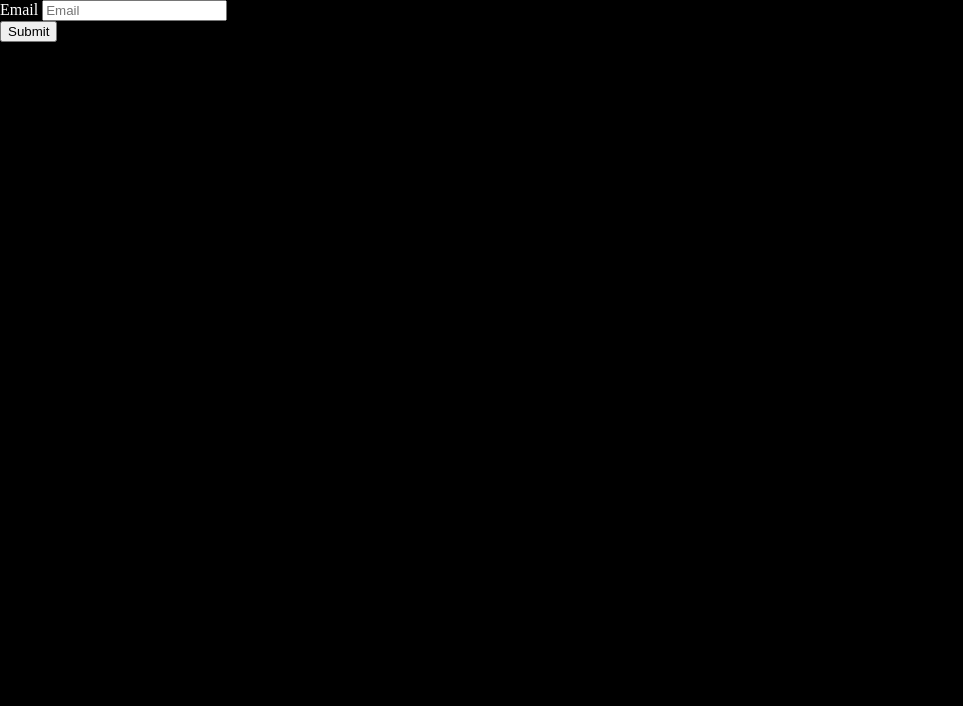
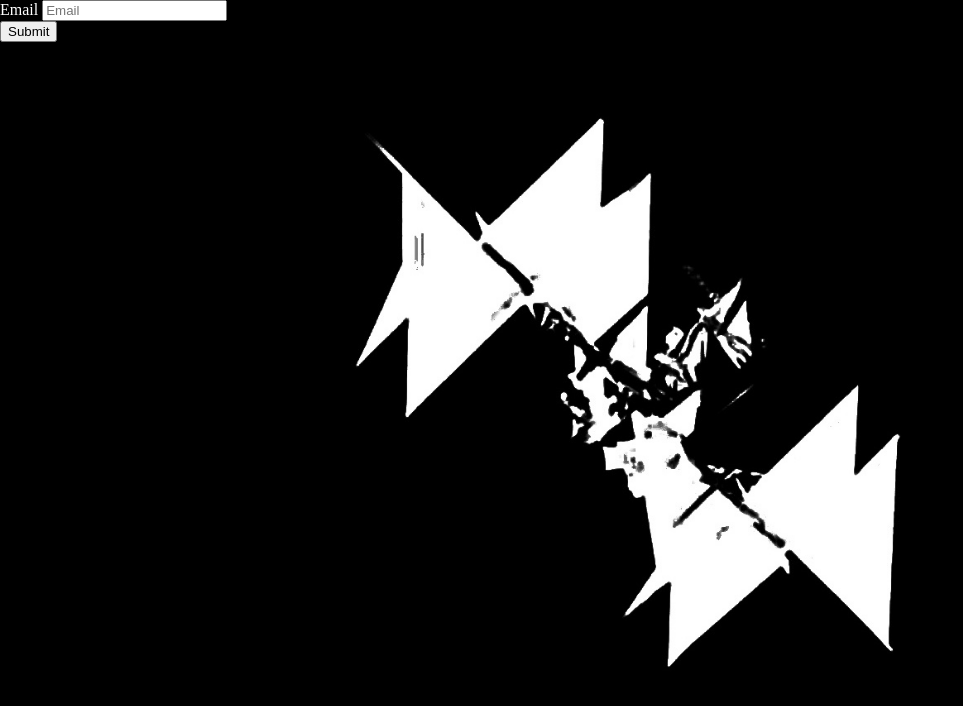
Before and after one commit to aribrown/arijonathan, a plain HTML site: page index.html in a window 1280 px wide. Shown: the whole page, without its empty margins (0-963 px from the left). Drawn offline with nearby package versions, Linux system fonts and the light colour scheme.

Commit message:
email form

```diff
--- a/index.html
+++ b/index.html
@@ -84,14 +84,14 @@
       dataType: "json",
       data: $form.serializeObject()
     }).success(
-      // hi
+      console.log("hi")
     );
   })
 </script>
 </head>
 <body>
 	<!-- <div class="title">Ari Jonathan</div> -->
-	<!-- <img class="landingimg" src="./art/pic2.jpg"> -->
+	<img class="landingimg" src="./art/pic2.jpg">
 
   <form id="test-form">
     <div>
```
